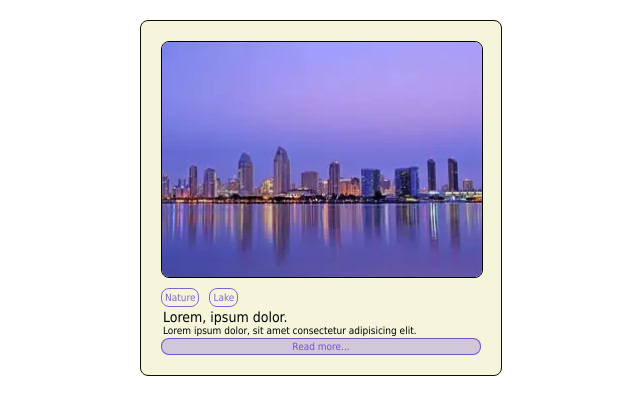
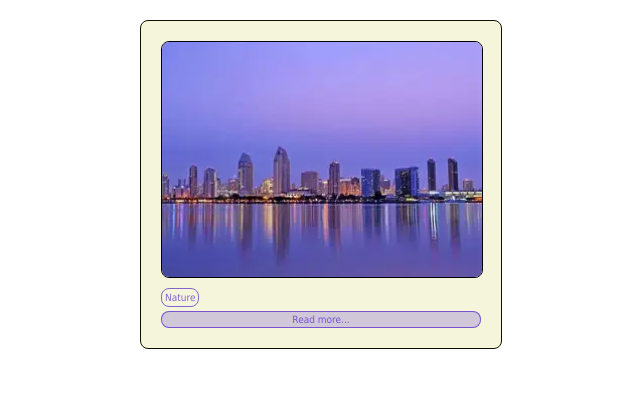
Before and after one commit to ShubhamSingh0518/R-AV-Website, a plain HTML site: page main.html in a window 1280 px wide. Shown: the whole page, without its empty margins (319-959 px from the left). Drawn offline with Linux system fonts and the light colour scheme.

Commit message:
First Commit

```diff
--- a/main.html
+++ b/main.html
@@ -12,12 +12,10 @@
         <nav class="innerbox">
             <ul>
                 <li>Nature</li>
-                <li>Lake</li>
             </ul>
         </nav>
         <nav class="boxbody">
-            Lorem, ipsum dolor.
-            <p>Lorem ipsum dolor, sit amet consectetur adipisicing elit.  </p>
+
         </nav>
         <nav class="boxfooter">Read more...</nav>
     </div>
```
